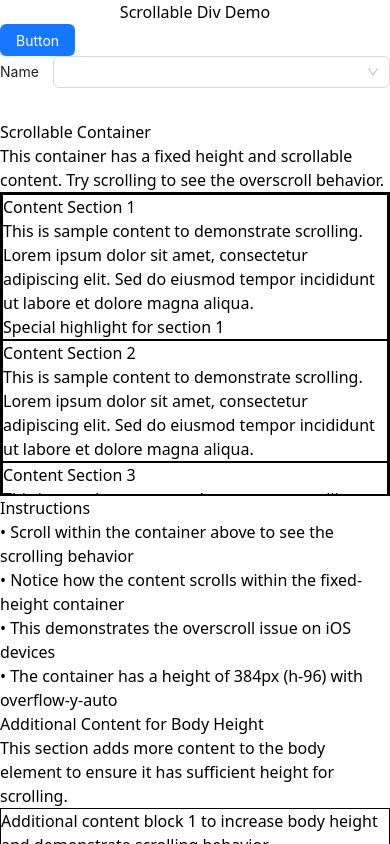
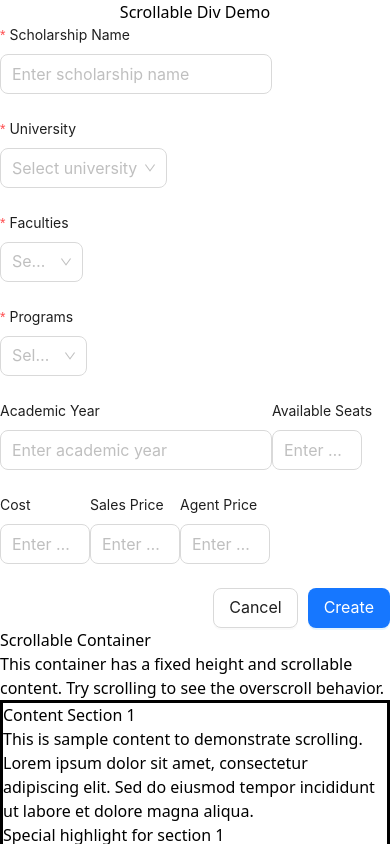
Before and after one commit to m-elagamy/overscroll-behavior-on-iOS-devices, a Next.js app: page / in a window 390 px wide. Shown: the top 844 px of the page. Built offline with nearby package versions, Linux system fonts and the light colour scheme.

Commit message:
Enhance Home component with a comprehensive form for scholarship details, including fields for name, university, faculties, programs, academic year, available seats, cost, sales price, and agent price, while maintaining a responsive layout.

```diff
--- a/src/app/page.tsx
+++ b/src/app/page.tsx
@@ -1,7 +1,7 @@
 "use client";
 
 import { useIOSScrollChaining } from "@/hooks/useIOSScrollChaining";
-import { Button, Form, Select } from "antd";
+import { Button, Flex, Form, Input, InputNumber, Select } from "antd";
 
 export default function Home() {
   const ref = useIOSScrollChaining();
@@ -13,20 +13,169 @@ export default function Home() {
           Scrollable Div Demo
         </h1>
 
-        <Button type="primary">Button</Button>
+        <Form layout="vertical" className="mt_24">
+          <Form.Item name="id" hidden>
+            <Input />
+          </Form.Item>
 
-        {/* Mock data for Select options */}
-        <Form.Item label="Name">
-          <Select
-            options={[
-              { label: "Alice", value: "alice" },
-              { label: "Bob", value: "bob" },
-              { label: "Charlie", value: "charlie" },
-              { label: "Diana", value: "diana" },
-              { label: "Eve", value: "eve" },
-            ]}
-          />
-        </Form.Item>
+          <div className="flex gap-10 wide">
+            <Form.Item
+              label="Scholarship Name"
+              name="name"
+              className="formItem wide"
+              rules={[{ required: true, message: "required" }]}
+            >
+              <Input size="large" placeholder="Enter scholarship name" />
+            </Form.Item>
+          </div>
+
+          <div className="flex gap-10 wide">
+            <Form.Item
+              label="University"
+              name="universityId"
+              rules={[{ required: true, message: "required" }]}
+              className="formItem wide"
+            >
+              <Select
+                filterOption={false}
+                size="large"
+                placeholder="Select university"
+                showSearch
+                placement="bottomRight"
+                virtual={false}
+                options={[
+                  { label: "University 1", value: "1" },
+                  { label: "University 2", value: "2" },
+                  { label: "University 3", value: "3" },
+                ]}
+              />
+            </Form.Item>
+          </div>
+
+          <div className="flex gap-10 wide">
+            <Form.Item
+              label="Faculties"
+              name="facultyIds"
+              rules={[{ required: true, message: "required" }]}
+              className="formItem wide"
+            >
+              <Select
+                mode="multiple"
+                filterOption={false}
+                size="large"
+                placeholder="Select faculties"
+                showSearch
+                placement="bottomRight"
+                virtual={false}
+                options={[
+                  { label: "Faculty 1", value: "1" },
+                  { label: "Faculty 2", value: "2" },
+                  { label: "Faculty 3", value: "3" },
+                ]}
+              />
+            </Form.Item>
+          </div>
+
+          <div className="flex gap-10 wide">
+            <Form.Item
+              label="Programs"
+              name="departmentIds"
+              rules={[{ required: true, message: "required" }]}
+              className="formItem wide"
+            >
+              <Select
+                mode="multiple"
+                filterOption={false}
+                size="large"
+                placeholder="Select programs"
+                showSearch
+                placement="bottomRight"
+                virtual={false}
+                options={[
+                  { label: "Program 1", value: "1" },
+                  { label: "Program 2", value: "2" },
+                  { label: "Program 3", value: "3" },
+                ]}
+              />
+            </Form.Item>
+          </div>
+
+          <div className="flex gap-10 wide">
+            <Form.Item
+              label="Academic Year"
+              name="academicYear"
+              className="formItem width-50"
+            >
+              <Input size="large" placeholder="Enter academic year" />
+            </Form.Item>
+
+            <Form.Item
+              label="Available Seats"
+              name="availableSeats"
+              className="formItem width-50"
+            >
+              <InputNumber
+                size="large"
+                placeholder="Enter available seats"
+                min={0}
+                className="wide"
+              />
+            </Form.Item>
+          </div>
+
+          <div className="flex gap-10 wide">
+            <Form.Item label="Cost" name="cost" className="formItem width-33">
+              <InputNumber
+                size="large"
+                placeholder="Enter cost"
+                min={0}
+                className="wide"
+                type="number"
+              />
+            </Form.Item>
+
+            <Form.Item
+              label="Sales Price"
+              name="salesPrice"
+              className="formItem width-33"
+            >
+              <InputNumber
+                size="large"
+                placeholder="Enter sales price"
+                min={0}
+                className="wide"
+                type="number"
+              />
+            </Form.Item>
+
+            <Form.Item
+              label="Agent Price"
+              name="agentPrice"
+              className="formItem width-33"
+            >
+              <InputNumber
+                size="large"
+                placeholder="Enter agent price"
+                min={0}
+                className="wide"
+                type="number"
+              />
+            </Form.Item>
+          </div>
+
+          <Flex justify="end" align="center" gap={10} className="mt_32">
+            <Form.Item style={{ margin: 0 }}>
+              <Button size="large" className="cancel">
+                Cancel
+              </Button>
+            </Form.Item>
+            <Form.Item style={{ margin: 0 }}>
+              <Button htmlType="submit" type="primary" size="large">
+                Create
+              </Button>
+            </Form.Item>
+          </Flex>
+        </Form>
 
         <div className="bg-white rounded-lg shadow-lg p-6 mb-6">
           <h2 className="text-xl font-semibold text-gray-700 mb-4">
```
